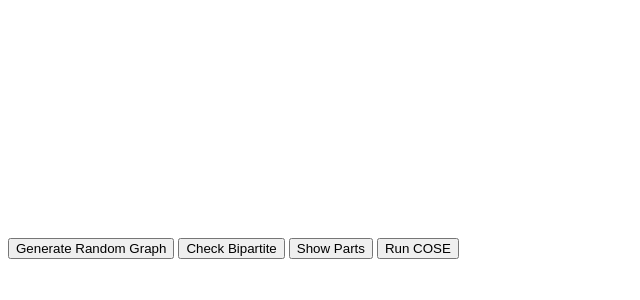
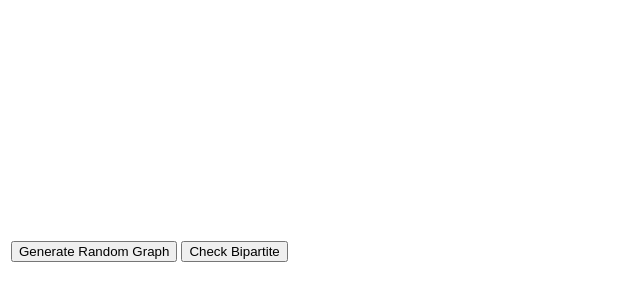
Before and after one commit to tomogwen/checkBipartite, a plain HTML site: page index.html in a window 1280 px wide. Shown: the part 476-776 px from the top of the page, without its empty margins (0-640 px from the left). Drawn offline with Linux system fonts and the light colour scheme.

Commit message:
needs tidying

```diff
--- a/index.html
+++ b/index.html
@@ -7,12 +7,12 @@
 <div id="cy"></div>
 
 <script src="cy.js"></script>
-
-<button type="button" onclick="genGraph()">Generate Random Graph</button>
-<button type="button" onclick="checkBipartite()">Check Bipartite</button>
-
-<button type="button" onclick="moveToColours()">Show Parts</button>
-<button type="button" onclick="runCose()">Run COSE</button>
+<table><tr>
+    <td><button type="button" onclick="genGraph()">Generate Random Graph</button></td>
+    <td><button type="button" onclick="checkBipartite()">Check Bipartite</button></td>
+    <td><button type="button" onclick="moveToColours()" style="display:none" id="dispBut">Show Parts</button></td>
+</tr></table>
+<!--<button type="button" onclick="runCose()">Run COSE</button>-->
 <!--<button type="button" onclick="randomEdges(10)">Add Random Edges</button>-->
 <!--<button type="button" onclick="randomNodes(10)">Add Random Nodes</button>-->
 <!--<button type="button" onclick="deleteIsolated()">Delete Isolated Nodes</button>-->
```
